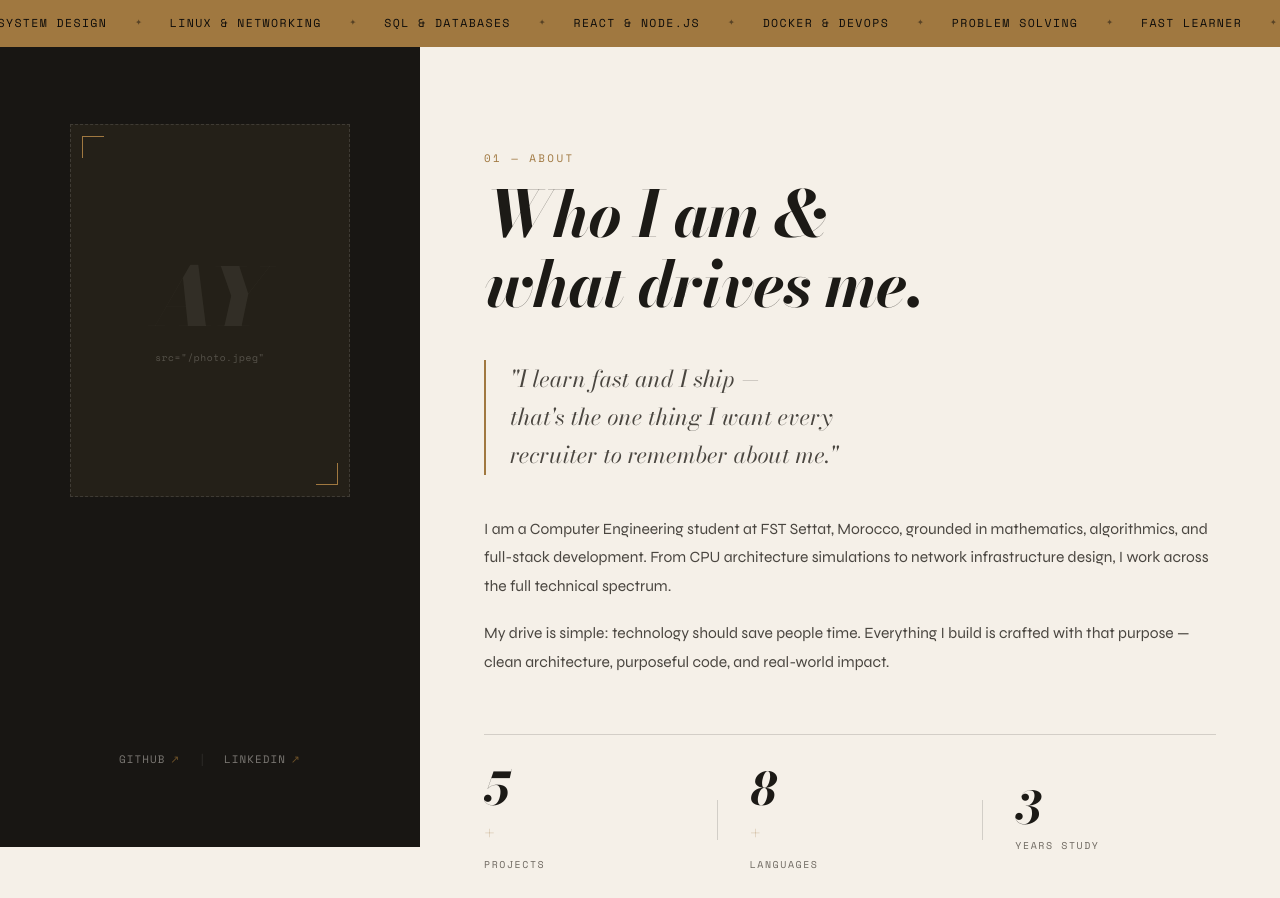
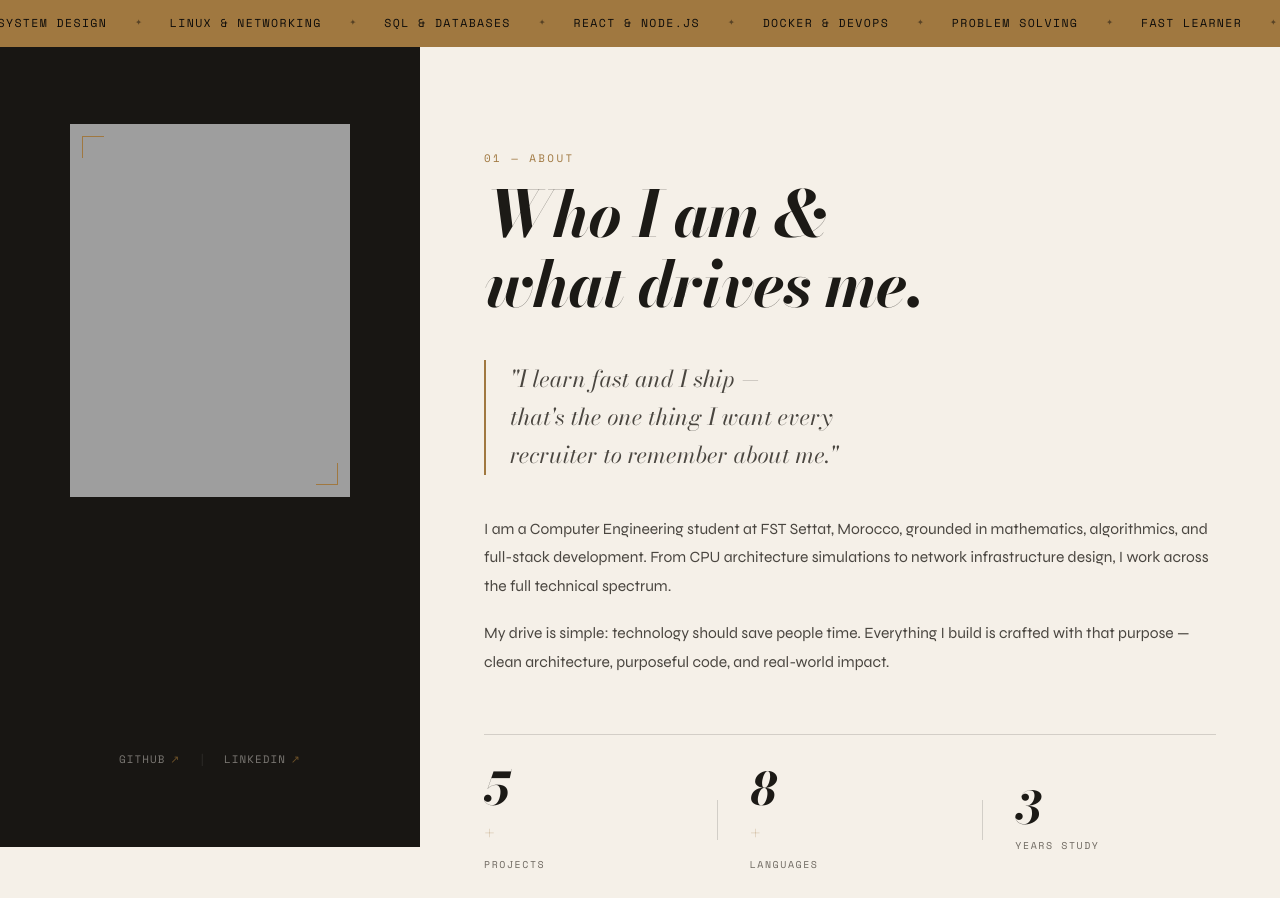
Before and after one commit to YoussefAyach01/youssefayach, a plain HTML site: page index.html in a window 1280 px wide. Shown: the part 800-1698 px from the top of the page. Drawn offline with nearby package versions, Linux system fonts and the light colour scheme; the site is published under a folder, as on GitHub Pages, so addresses that start at the root find nothing.

Commit message:
Update index.html

```diff
--- a/index.html
+++ b/index.html
@@ -170,14 +170,14 @@
             Best size: 600×800px, portrait orientation
           -->
           <img
-            src="/photo.jpeg"
+            src="photo.jpeg"
             alt="Photo of Ayach Youssef"
             class="photo-img"
             id="profilePhoto"
           />
           <div class="photo-placeholder" id="photoPlaceholder">
             <span class="ph-initials">AY</span>
-            <p class="ph-note">src="/photo.jpeg"</p>
+            <p class="ph-note">src="photo.jpeg"</p>
           </div>
           <div class="photo-corner photo-corner--tl" aria-hidden="true"></div>
           <div class="photo-corner photo-corner--br" aria-hidden="true"></div>
```
